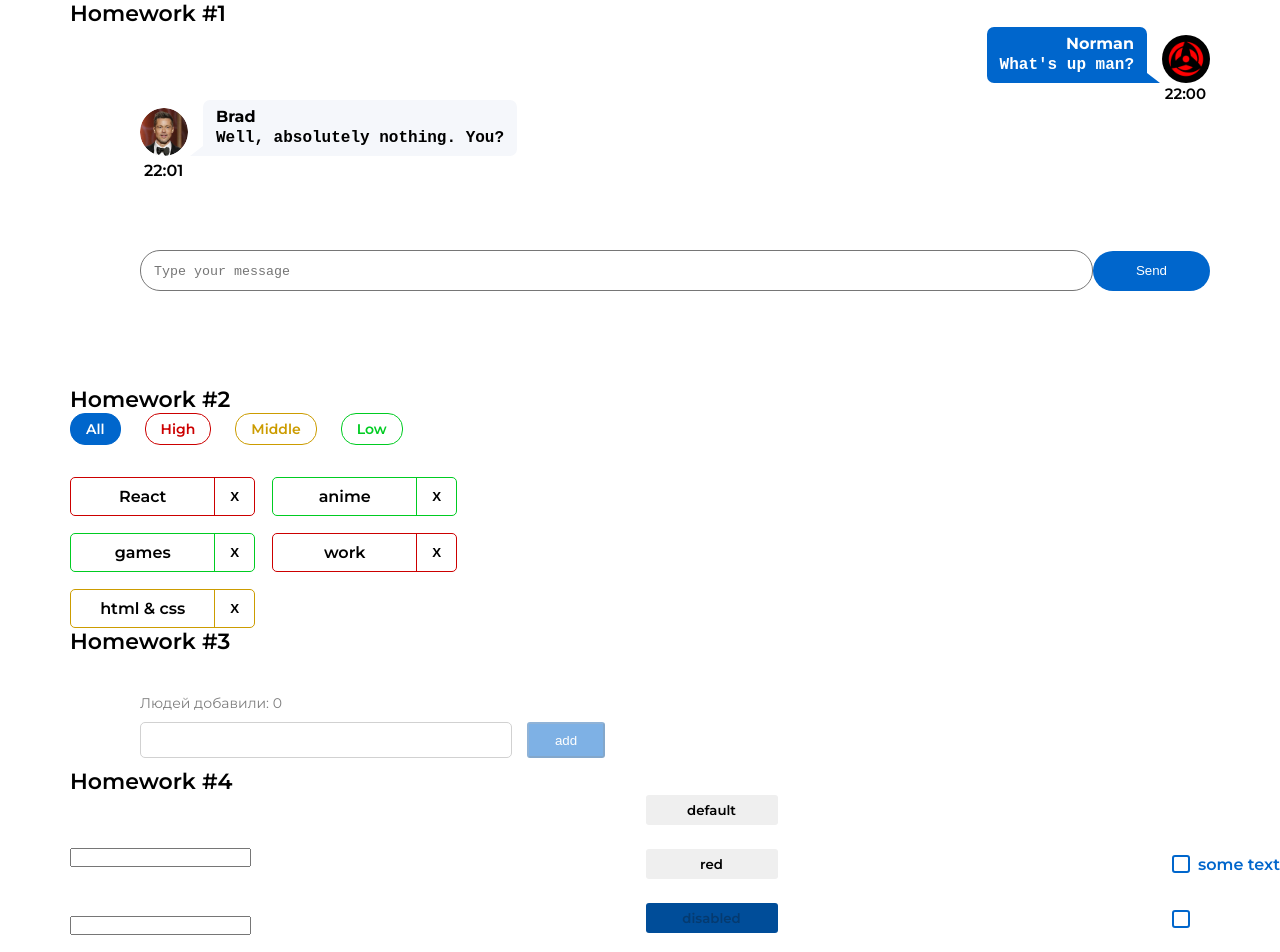
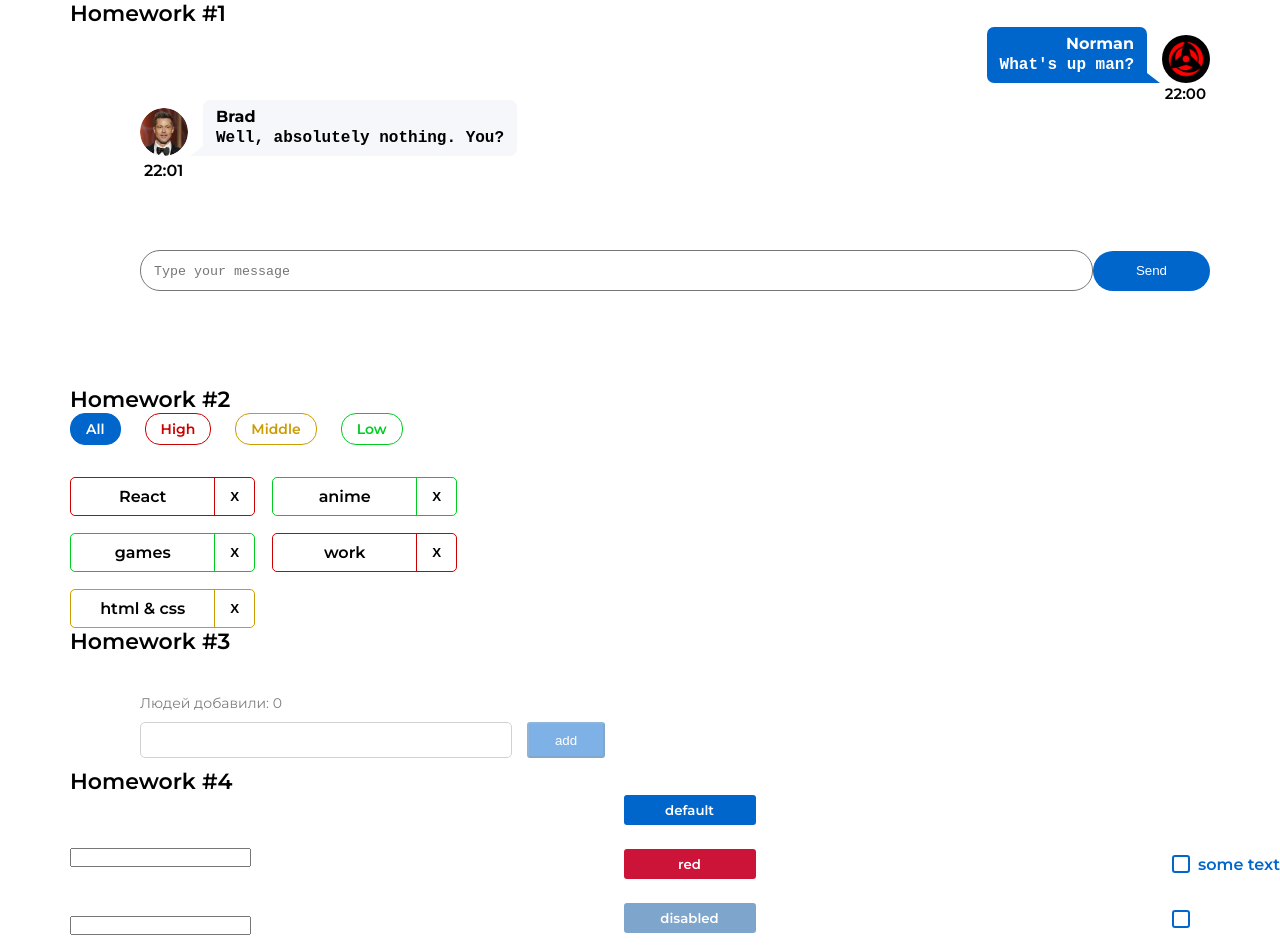
Before and after one commit to IJTINK7/hws-from-ignat, a React (Create React App) app: page / in a window 1280 px wide. Shown: the top 952 px of the page. Built offline with nearby package versions, Linux system fonts and the light colour scheme.

Commit message:
Fixing "finalClassName" variable for combining classes depending on "disable" and "xType" SuperButton props

```diff
--- a/src/s2-homeworks/hw04/HW4.tsx
+++ b/src/s2-homeworks/hw04/HW4.tsx
@@ -4,7 +4,7 @@ import Stand from './Stand'
 
 /*
 * 1 - понять (и простить) SuperInputText +
-* 2 - в зависимости от типа и дизэйбла прицепить нужный класс в SuperButton.tsx (строка 21)
+* 2 - в зависимости от типа и дизэйбла прицепить нужный класс в SuperButton.tsx (строка 21) +
 * 3 - дописать onChangeCallback в SuperCheckbox.tsx чтоб оба чекбокса работали на стенде
 * 4 - сделать стили в соответствии с дизайном
 * */
--- a/src/s2-homeworks/hw04/common/c2-SuperButton/SuperButton.tsx
+++ b/src/s2-homeworks/hw04/common/c2-SuperButton/SuperButton.tsx
@@ -17,12 +17,7 @@ const SuperButton: React.FC<SuperButtonPropsType> = (
         ...restProps // все остальные пропсы попадут в объект restProps, там же будет children
     }
 ) => {
-    const finalClassName = s.button
-        // + (disabled
-        //         ? ...
-        //         : xType === 'red'
-        //             ? ...
-        + (className ? ' ' + className : '') // задачка на смешивание классов
+    const finalClassName = s.button + (disabled ? " " + s.disabled : xType === 'red' ? " " + s.red : "") + (xType=== "secondary" ? " " + s.secondary : " " + s.default) + (className ? ' ' + className : ''); // задачка на смешивание классов
 
     return (
         <button
```
